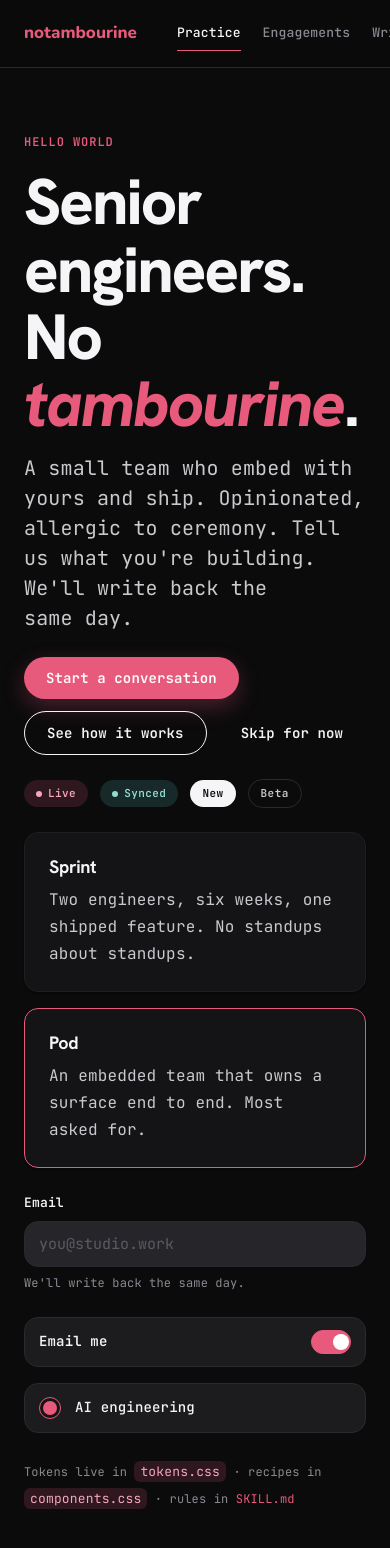
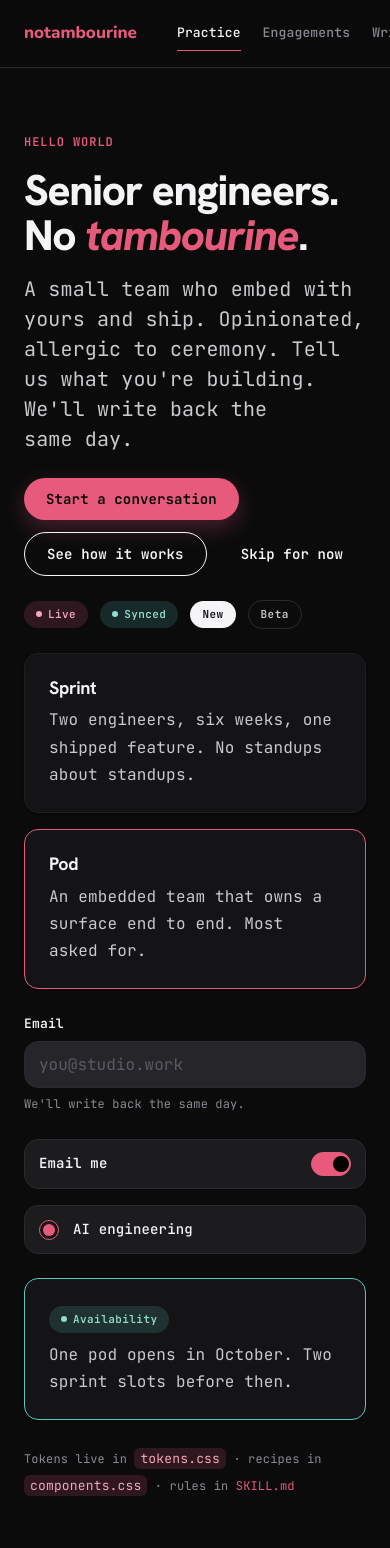
Before and after one commit to notambourine/brand-kit, a plain HTML site: page hello-world.html in a window 390 px wide. Shown: the top 1548 px of the page. Drawn offline with Linux system fonts and the light colour scheme.

Commit message:
fix: the design audit lands - ink rides the pink, light theme completes (#3)
- focus ring no longer squares a pill: radius off the shared rule
- ink on pink (mirrors mint); primary hover lifts shadow, not fill
- elements read --accent-text, never the raw pink; light gets
  text-grade --nt-pink-deep / --nt-mint-deep at 5:1
- .theme-light remap moves to vars.css, complete: bg-input,
  bg-inverse, line-strong, fg-mute, paper-tuned shadows
- light neutrals lean toward the pink, matching the cool dark ramp
- --fs-display goes fluid: 40px floor, 64px from 960px up
- off-token type sizes get tokens: --fs-lede/-label/-badge, --lh-lede
- .nt-input at 1rem (iOS zoom), check/radio keyable as <button>
- SKILL.md: ls-display/ls-tight drift fixed, locked-surface font
  recipe, --accent-text and --fg-mute join the semantic API

```diff
--- a/SKILL.md
+++ b/SKILL.md
@@ -67,6 +67,19 @@ each number.
 Never swap that for a Google Fonts `@import`. It sends the visited URL to Google as a
 `Referer` and blocks a self-only CSP, which is why the site deleted its own. A mock is
 the artifact most likely to graduate into a real page, so it carries the same rule.
+
+### Fonts on a locked-down surface
+
+Some surfaces cannot load `./fonts/` at all: a claude.ai artifact, an email client, a
+README banner. There the faces fall back silently and the brand degrades without a
+decision. Make it a decision:
+
+- Inline the face as a data URI in the `@font-face` `src`: `base64 -i fonts/<file>.woff2`
+  emits the payload. The wordmark subset is 1.5 KB, so inline it always; a full face runs
+  30-40 KB, so inline one only when the surface is worth the bytes.
+- Where inlining is not worth it, the fallback stacks in `vars.css` are the brand's
+  degraded form: `system-ui` for display, `ui-monospace` for body. Ship them knowingly.
+  The Google Fonts rule above holds here too.
 
 ## Non-negotiables
 
@@ -173,8 +186,8 @@ Three brand fixtures read as tells and must survive the read:
 - **The rounded lockup carries the play; the headings stay sober.** The reader is a PE
   operating partner, so only the lockup gets to be warm.
 - Body runs `1.7` leading and `+0.01em` tracking. Monospace at a sans's 1.55 reads cramped.
-- Tracking tightens as size grows: `--ls-display` (-0.02em) is the floor, and hero type
-  above ~56px wants -0.03em. Zero on body, +0.08em on ALL-CAPS eyebrows.
+- Tracking tightens as size grows: `--ls-tight` (-0.02em) is the floor, and `--ls-display`
+  (-0.03em) is what hero type above ~56px wants. Zero on body, +0.08em on ALL-CAPS eyebrows.
 - `text-wrap: balance` on headings, `pretty` on paragraphs. Always.
 - Body copy is a single column, max ~640px. Never full-viewport.
 - Card grids are 2 or 3 columns, single on mobile. Never 4.
@@ -263,8 +276,9 @@ A shipping surface may render dark only. That is a choice it made, not a shorter
 
 Every stylesheet here is native CSS with no build step, so they load into a plain HTML file,
 a Worker, an email template, or a React app unchanged. Write against the semantic layer -
-`--bg`, `--bg-card`, `--fg1`/`2`/`3`, `--accent`, `--accent-fg`, `--support`, `--line`,
-`--sp-*`, `--r-*`, `--shadow-*`, `--ring-accent`, `--font-*`. It is the stable API and it
+`--bg`, `--bg-card`, `--fg1`/`2`/`3`, `--fg-mute`, `--accent`, `--accent-fg`,
+`--accent-text`, `--support`, `--line`, `--sp-*`, `--r-*`, `--shadow-*`, `--ring-accent`,
+`--font-*`. It is the stable API and it
 survives a theme swap. The `--nt-*` primitives beneath it are the raw palette; reach past
 the alias to one only when no alias covers what you need, and never inline a literal
 color - `.theme-light` only works because no component hardcodes one. A `var()` fallback
--- a/components.css
+++ b/components.css
@@ -28,28 +28,35 @@
   align-items: center;
   gap: var(--sp-2);
   white-space: nowrap;
-  transition: all var(--dur-2) var(--ease-out);
+  /* Named props, not `all`: the focus outline must land instantly, and
+     transform rides its own shorter beat for the press snap. */
+  transition: background var(--dur-2) var(--ease-out),
+              color var(--dur-2) var(--ease-out),
+              border-color var(--dur-2) var(--ease-out),
+              box-shadow var(--dur-2) var(--ease-out),
+              transform var(--dur-1) var(--ease-out);
 }
 .nt-btn--sm { padding: var(--sp-2) 14px; font-size: var(--fs-caption); }
 .nt-btn--lg { padding: var(--sp-4) 28px; font-size: var(--fs-body); }
 
-/* One pink CTA per screen. --shadow-pink is the heavier hero-only lift. */
+/* One pink CTA per screen. Hover lifts the shadow rather than darkening
+   the fill: ink text on the press tone lands at 4.3:1 and fails AA. */
 .nt-btn--primary   { background: var(--accent); color: var(--fg-on-pink); box-shadow: var(--shadow-accent); }
-.nt-btn--primary:hover { background: var(--accent-press); }
+.nt-btn--primary:hover { box-shadow: var(--shadow-pink); }
 .nt-btn--secondary { background: transparent; color: var(--fg1); border: 1px solid var(--fg1); }
 .nt-btn--secondary:hover { background: var(--fg1); color: var(--bg); }
 .nt-btn--ghost     { background: transparent; color: var(--fg1); }
-.nt-btn--ghost:hover { background: var(--accent-soft); color: var(--accent); }
+.nt-btn--ghost:hover { background: var(--accent-soft); color: var(--accent-text); }
 .nt-btn--inverse   { background: var(--fg1); color: var(--bg); }
-.nt-btn:disabled   { background: var(--bg-raised); color: var(--nt-fg-mute); cursor: not-allowed; box-shadow: none; }
+.nt-btn:disabled   { background: var(--bg-raised); color: var(--fg-mute); cursor: not-allowed; box-shadow: none; }
 
 /* Scale only on press, never on hover. The one playful beat. */
-.nt-btn:active:not(:disabled) { transform: scale(0.97); transition-duration: var(--dur-1); }
+.nt-btn:active:not(:disabled) { transform: scale(0.97); }
 
 /* --- Badge -------------------------------------------------- */
 .nt-badge {
   font-family: var(--font-accent);
-  font-size: 11px;
+  font-size: var(--fs-badge);
   font-weight: var(--fw-semibold);
   letter-spacing: 0.04em;
   padding: var(--sp-1) var(--sp-3);
@@ -68,7 +75,7 @@
 /* --- Filter chip -------------------------------------------- */
 .nt-chip {
   font-family: var(--font-accent);
-  font-size: 13px;
+  font-size: var(--fs-label);
   font-weight: var(--fw-medium);
   padding: 6px var(--sp-3);
   border-radius: var(--r-pill);
@@ -81,25 +88,26 @@
 
 /* --- Input -------------------------------------------------- */
 .nt-field { display: flex; flex-direction: column; gap: 6px; }
-.nt-field > label { font-family: var(--font-accent); font-size: 13px; font-weight: var(--fw-semibold); color: var(--fg1); }
+.nt-field > label { font-family: var(--font-accent); font-size: var(--fs-label); font-weight: var(--fw-semibold); color: var(--fg1); }
 .nt-field .nt-hint { font-size: var(--fs-caption); color: var(--fg3); }
 .nt-field .nt-err  { font-size: var(--fs-caption); color: var(--accent-fg); }
 
 .nt-input {
   font-family: var(--font-body);
-  font-size: 15px;
+  /* Never below 1rem: iOS Safari auto-zooms a focused input under 16px. */
+  font-size: var(--fs-body);
   color: var(--fg1);
   padding: var(--sp-3) 14px;
   border-radius: var(--r-md);
   border: 1px solid var(--line);
-  background: var(--nt-surface-3);
+  background: var(--bg-input);
   outline: none;
   transition: border-color var(--dur-2), box-shadow var(--dur-2);
 }
-.nt-input::placeholder { color: var(--nt-fg-mute); }
+.nt-input::placeholder { color: var(--fg-mute); }
 .nt-input:focus        { border-color: var(--accent); box-shadow: var(--ring-accent); }
 .nt-input[aria-invalid="true"] { border-color: var(--accent); }
-.nt-input:disabled     { background: var(--bg-card); color: var(--nt-fg-mute); cursor: not-allowed; }
+.nt-input:disabled     { background: var(--bg-card); color: var(--fg-mute); cursor: not-allowed; }
 
 /* --- Card: full border, never a colored left stripe -------- */
 .nt-card {
@@ -132,7 +140,7 @@
                  font-family: var(--font-wordmark); font-weight: var(--fw-black); font-size: 17px;
                  letter-spacing: normal; }
 .nt-nav__links { display: flex; gap: 22px; margin-left: var(--sp-4); }
-.nt-nav__links a { font-family: var(--font-accent); font-size: 13px; font-weight: var(--fw-medium);
+.nt-nav__links a { font-family: var(--font-accent); font-size: var(--fs-label); font-weight: var(--fw-medium);
                    color: var(--fg3); padding: 6px 0; border-bottom: 1.5px solid transparent; }
 .nt-nav__links a:hover        { color: var(--fg1); border-bottom-color: transparent; }
 .nt-nav__links a[aria-current] { color: var(--fg1); border-bottom-color: var(--accent); }
@@ -141,7 +149,7 @@
 .nt-switch {
   width: 40px; height: 24px; flex-shrink: 0; cursor: pointer; position: relative;
   border-radius: var(--r-pill); border: 1px solid var(--line);
-  background: var(--nt-surface-3); transition: background var(--dur-2);
+  background: var(--bg-input); transition: background var(--dur-2);
 }
 .nt-switch::after { content: ''; position: absolute; top: 3px; left: 3px;
                     width: 16px; height: 16px; border-radius: 50%; background: var(--fg3);
@@ -149,8 +157,11 @@
 .nt-switch[aria-checked="true"]        { background: var(--accent); border-color: var(--accent); }
 .nt-switch[aria-checked="true"]::after { left: 21px; background: var(--fg-on-pink); }
 
+/* Put .nt-check/.nt-radio on a <button>: it tabs and clicks natively,
+   where a span needs tabindex and key handling bolted on. */
 .nt-check {
-  width: 20px; height: 20px; flex-shrink: 0;
+  width: 20px; height: 20px; flex-shrink: 0; padding: 0; cursor: pointer;
+  appearance: none;
   border-radius: var(--r-xs); border: 1.5px solid var(--fg3); background: var(--bg-card);
   display: inline-flex; align-items: center; justify-content: center;
 }
@@ -159,7 +170,8 @@
 .nt-check[aria-checked="true"] svg { display: block; }
 
 .nt-radio {
-  width: 20px; height: 20px; flex-shrink: 0; position: relative;
+  width: 20px; height: 20px; flex-shrink: 0; position: relative; padding: 0;
+  cursor: pointer; appearance: none;
   border-radius: 50%; border: 1.5px solid var(--fg3); background: var(--bg-card);
 }
 .nt-radio[aria-checked="true"]        { border-color: var(--accent); }
--- a/deck.css
+++ b/deck.css
@@ -91,6 +91,8 @@ section pre code {
   font-size: 1em;
 }
 
+/* The left rule is quotation grammar, not a card stripe; the
+   no-colored-left-border non-negotiable governs cards. */
 section blockquote {
   border-left: 2px solid var(--support, #58C9B9);
   padding-left: 0.8em;
@@ -115,7 +117,7 @@ section hr { border: 0; border-top: 1px solid var(--line, #2A2A2E); width: 100%;
 
 /* `<!-- paginate: true -->` opts a deck in; Marpit fills the attribute. */
 section::after {
-  color: var(--nt-fg-mute, #5A5A62);
+  color: var(--fg-mute, #5A5A62);
   font-family: var(--font-accent, ui-monospace, monospace);
   font-size: 16px;
   padding: 40px 48px;
--- a/elements.css
+++ b/elements.css
@@ -40,35 +40,40 @@ h4           { font-size: var(--fs-h4); }
 
 p            { font-size: var(--fs-body); line-height: var(--lh-body);
                color: var(--fg2); margin: 0; text-wrap: pretty; }
-.lede        { font-size: 20px; line-height: 1.5; color: var(--fg2); }
+.lede        { font-size: var(--fs-lede); line-height: var(--lh-lede); color: var(--fg2); }
 small        { font-size: var(--fs-caption); color: var(--fg3); }
 /* Sentence-case supporting label, used under a heading or over a logo wall.
    The sentence-case counterpart to .eyebrow; never ALL CAPS. */
 .caption     { font-size: var(--fs-caption); color: var(--fg3);
                font-family: var(--font-accent); font-weight: var(--fw-medium); }
 .eyebrow     { font-size: var(--fs-caption); letter-spacing: var(--ls-allcaps);
-               text-transform: uppercase; color: var(--nt-pink);
+               text-transform: uppercase; color: var(--accent-text);
                font-weight: var(--fw-semibold); font-family: var(--font-accent); }
 
 /* One pink word per headline. Hanken Grotesk ships a drawn italic, so
    the emphasis gets both the accent and a real slant, never a faked skew. */
-h1 em, h2 em, .display em { color: var(--nt-pink); font-style: italic; }
+h1 em, h2 em, .display em { color: var(--accent-text); font-style: italic; }
 
 /* Pink links are for prose. Links in chrome (nav, footer, buttons,
    a logo lockup) set `color: inherit` and take their color from
    the component. */
-a            { color: var(--nt-pink); text-decoration: none;
+a            { color: var(--accent-text); text-decoration: none;
                border-bottom: 1.5px solid transparent;
                transition: border-color var(--dur-2) var(--ease-out); }
-a:hover      { border-bottom-color: var(--nt-pink); }
+a:hover      { border-bottom-color: var(--accent-text); }
 
-/* Never ship without this. Pink ring, offset so it clears a pill. */
+/* Never ship without this. Pink ring, offset so it clears a pill.
+   The outline traces the element's own corners, so no radius here: at
+   (0,1,1) this rule outranks a component class and would square a pill. */
 a:focus-visible, button:focus-visible,
-input:focus-visible, [role='switch']:focus-visible {
+input:focus-visible, select:focus-visible, textarea:focus-visible,
+[role='switch']:focus-visible, [role='checkbox']:focus-visible,
+[role='radio']:focus-visible {
   outline: 2px solid var(--accent);
   outline-offset: 4px;
-  border-radius: var(--r-xs);
 }
+/* Links have no radius of their own to trace. */
+a:focus-visible { border-radius: var(--r-xs); }
 
 code, kbd, pre { font-family: var(--font-mono); font-size: var(--fs-mono); }
 code         { background: var(--accent-soft); color: var(--accent-fg);
@@ -90,21 +95,6 @@ hr           { border: 0; border-top: 1px solid var(--line); margin: var(--sp-8)
   html { scroll-behavior: auto; }
 }
 
-/* Light theme, opt-in. Add class="theme-light" to a root element
-   when you specifically need light surfaces (rare). */
-.theme-light {
-  --bg:        var(--nt-paper);
-  --bg-card:   var(--nt-white);
-  --bg-raised: var(--nt-white);
-  --fg1:       var(--nt-ink);
-  --fg2:       var(--nt-ink-70);
-  --fg3:       var(--nt-mid);
-  --line:      var(--nt-line);
-  --line-soft: var(--nt-line-soft);
-  --accent-fg:  var(--nt-pink-press);
-  --support-fg: var(--nt-mint-press);
-  --accent-soft: var(--nt-pink-soft);
-  --support-soft: var(--nt-mint-soft);
-  --bg-veil: rgba(248,249,250,0.70);
-  background: var(--bg); color: var(--fg2);
-}
+/* The light-theme token remap lives in vars.css, so the vars-alone
+   import path carries both themes. This only applies the ground. */
+.theme-light { background: var(--bg); color: var(--fg2); }
--- a/hello-world.html
+++ b/hello-world.html
@@ -73,13 +73,20 @@
 
   <div class="grid">
     <div class="nt-toggle-row">
-      <span style="flex:1;font-size:14px;font-weight:600;color:var(--fg1)">Email me</span>
+      <span style="flex:1;font-size:var(--fs-small);font-weight:var(--fw-semibold);color:var(--fg1)">Email me</span>
       <button class="nt-switch" role="switch" aria-checked="true" aria-label="Email me"></button>
     </div>
     <div class="nt-toggle-row">
-      <span class="nt-radio" role="radio" aria-checked="true"></span>
-      <span style="font-size:14px;font-weight:500;color:var(--fg1)">AI engineering</span>
+      <!-- A button, not a span: it tabs and clicks with no extra attributes. -->
+      <button class="nt-radio" role="radio" aria-checked="true" aria-label="AI engineering"></button>
+      <span style="font-size:var(--fs-small);font-weight:var(--fw-medium);color:var(--fg1)">AI engineering</span>
     </div>
+  </div>
+
+  <!-- Mint is structural: a border and a status dot, never a CTA. -->
+  <div class="nt-card nt-card--support">
+    <span class="nt-badge nt-badge--mint"><span class="nt-badge__dot"></span>Availability</span>
+    <p style="margin-top:var(--sp-2)">One pod opens in October. Two sprint slots before then.</p>
   </div>
 
   <p><small>Tokens live in <code>tokens.css</code> &middot; recipes in
--- a/vars.css
+++ b/vars.css
@@ -16,22 +16,26 @@
   --nt-pink-press: #C9446A;
   --nt-pink-soft:  #FBE3EA;
   --nt-pink-tint:  #FEF3F6;
+  --nt-pink-deep:  #A83758;   /* text-grade pink: 5:1 on paper and the pink tints */
 
   --nt-mint:       #58C9B9;    /* Complementary: borders, subtle icons */
   --nt-mint-press: #3FA897;
   --nt-mint-soft:  #DCF3EF;
   --nt-mint-tint:  #ECF9F6;
+  --nt-mint-deep:  #1B6F62;   /* text-grade mint: 5:1 on paper and the mint tints */
 
   --nt-ink:        #000000;    /* Neutral Primary: headlines, rules */
   --nt-ink-85:     #1A1A1A;
   --nt-ink-70:     #404040;
 
-  --nt-mid:        #7A7A7A;    /* Neutral Mid-tone: secondary text */
-  --nt-mid-soft:   #B5B5B5;
-  --nt-line:       #E6E6E6;    /* derived: subtle hairlines */
-  --nt-line-soft:  #F0F0F0;
+  /* The light neutrals lean one step toward the pink, so light surfaces come
+     from the same hand as the dark ramp, which leans cool. */
+  --nt-mid:        #776C72;    /* Neutral Mid-tone: secondary text */
+  --nt-mid-soft:   #B3AAAF;
+  --nt-line:       #E9E3E6;    /* derived: subtle hairlines */
+  --nt-line-soft:  #F3EEF1;
 
-  --nt-paper:      #F8F9FA;    /* Background Light: main bg */
+  --nt-paper:      #FAF8F9;    /* Background Light: main bg */
   --nt-paper-warm: #FDFCFA;
   --nt-white:      #FFFFFF;
 
@@ -56,12 +60,16 @@
   --bg:            var(--nt-bg);
   --bg-card:       var(--nt-surface-1);
   --bg-raised:     var(--nt-surface-2);
+  --bg-input:      var(--nt-surface-3);
   --bg-inverse:    var(--nt-paper);
 
   --fg1:           var(--nt-fg1-dark);     /* headlines */
   --fg2:           var(--nt-fg2-dark);     /* body */
   --fg3:           var(--nt-fg3-dark);     /* secondary */
-  --fg-on-pink:    #FFFFFF;
+  --fg-mute:       var(--nt-fg-mute);      /* placeholder, disabled */
+  /* KEY-DECISION 2026-08-18: ink on pink, mirroring --fg-on-mint. White sat at
+     3.4:1 under 14px button text; ink clears 6:1 on both themes. */
+  --fg-on-pink:    var(--nt-ink);
   --fg-on-mint:    var(--nt-ink);
   --fg-on-dark:    var(--nt-fg1-dark);
   --fg-on-light:   var(--nt-ink);
@@ -69,6 +77,7 @@
   --accent:        var(--nt-pink);
   --accent-press:  var(--nt-pink-press);
   --accent-soft:   rgba(231,90,124,0.16);  /* on dark: tinted pink, not pastel */
+  --accent-text:   var(--nt-pink);         /* accent as prose: links, eyebrow, headline em */
 
   --support:       var(--nt-mint);
   --support-soft:  rgba(88,201,185,0.16);
@@ -97,20 +106,26 @@
   /* Sizes: a 1.25 modular scale rounded to friendly numbers.
      rem, not px, so a reader who raises the browser's default font size
      scales the whole page. The comment gives the px at a 16px root. */
-  --fs-display:    4rem;      /* 64px, hero */
+  /* Fluid: 40px floor so "tambourine." holds a 375px viewport, 64px from 960px up. */
+  --fs-display:    clamp(2.5rem, 1.75rem + 3.75vw, 4rem);
   --fs-h1:         2.75rem;   /* 44px */
   --fs-h2:         2rem;      /* 32px */
   --fs-h3:         1.5rem;    /* 24px */
   --fs-h4:         1.125rem;  /* 18px */
+  --fs-lede:       1.25rem;   /* 20px, the intro paragraph */
   --fs-body:       1rem;      /* 16px */
   --fs-small:      0.875rem;  /* 14px */
   --fs-caption:    0.75rem;   /* 12px */
   --fs-mono:       0.8125rem; /* 13px */
+  /* Optical sizes below the ramp, for accent-face UI text. */
+  --fs-label:      0.8125rem; /* 13px: chip, field label, nav link */
+  --fs-badge:      0.6875rem; /* 11px: badge only */
 
   /* Line heights: generous for warmth. Body is 1.7, not the 1.55 a
      sans would want: monospace needs the extra leading to stay readable. */
   --lh-display:    1.05;
   --lh-h:          1.15;
+  --lh-lede:       1.5;
   --lh-body:       1.7;
   --lh-tight:      1.3;
 
@@ -158,13 +173,13 @@
   --shadow-1: 0 1px 2px rgba(0,0,0,0.30), 0 1px 1px rgba(0,0,0,0.20);
   --shadow-2: 0 6px 18px rgba(0,0,0,0.35), 0 2px 6px rgba(0,0,0,0.25);
   --shadow-3: 0 20px 50px rgba(0,0,0,0.50), 0 6px 14px rgba(0,0,0,0.30);
-  --shadow-pink: 0 8px 26px rgba(231,90,124,0.35);   /* hero button only */
+  --shadow-pink: 0 8px 26px rgba(231,90,124,0.35);   /* lifted state: hero button at rest, any primary on hover */
   --shadow-mint: 0 8px 26px rgba(88,201,185,0.30);
   --shadow-accent: 0 8px 22px rgba(231,90,124,0.28); /* ordinary primary button */
 
   /* ---------- Accent text and rings ---------- */
   /* Raw --nt-pink on a dark tint fails contrast, so accent TEXT is its own
-     value. Both flip in .theme-light, where the press tones read instead. */
+     value. Both flip in .theme-light, where the deep tones read instead. */
   --accent-fg:  #F5A6BB;   /* pink text: badge, inline code, error */
   --support-fg: #8FDCD0;   /* mint text: badge */
   --ring-accent: 0 0 0 4px rgba(231,90,124,0.22);
@@ -180,3 +195,34 @@
   --dur-2: 200ms;
   --dur-3: 320ms;
 }
+
+/* ---------- Light theme, opt-in ----------
+   Values only, so the vars.css-alone import path carries both themes.
+   elements.css applies the ground; a surface with its own base layer
+   sets `background: var(--bg)` itself. Add class="theme-light" to a
+   root element or any subtree (rare: print, a press page, an email). */
+.theme-light {
+  --bg:          var(--nt-paper);
+  --bg-card:     var(--nt-white);
+  --bg-raised:   var(--nt-white);
+  --bg-input:    var(--nt-white);
+  --bg-inverse:  var(--nt-bg);
+  --fg1:         var(--nt-ink);
+  --fg2:         var(--nt-ink-70);
+  --fg3:         var(--nt-mid);
+  --fg-mute:     var(--nt-mid);
+  --line:        var(--nt-line);
+  --line-soft:   var(--nt-line-soft);
+  --line-strong: var(--nt-ink);
+  --accent-text: var(--nt-pink-deep);
+  --accent-fg:   var(--nt-pink-deep);
+  --support-fg:  var(--nt-mint-deep);
+  --accent-soft: var(--nt-pink-soft);
+  --support-soft: var(--nt-mint-soft);
+  --bg-veil:     rgba(250,248,249,0.70);
+  /* Shadow alphas tuned for paper; the dark set reads as smudges here.
+     The rose-black tint keeps the hue bias of the neutrals. */
+  --shadow-1: 0 1px 2px rgba(26,21,23,0.08), 0 1px 1px rgba(26,21,23,0.05);
+  --shadow-2: 0 6px 18px rgba(26,21,23,0.10), 0 2px 6px rgba(26,21,23,0.07);
+  --shadow-3: 0 20px 50px rgba(26,21,23,0.16), 0 6px 14px rgba(26,21,23,0.08);
+}
```
